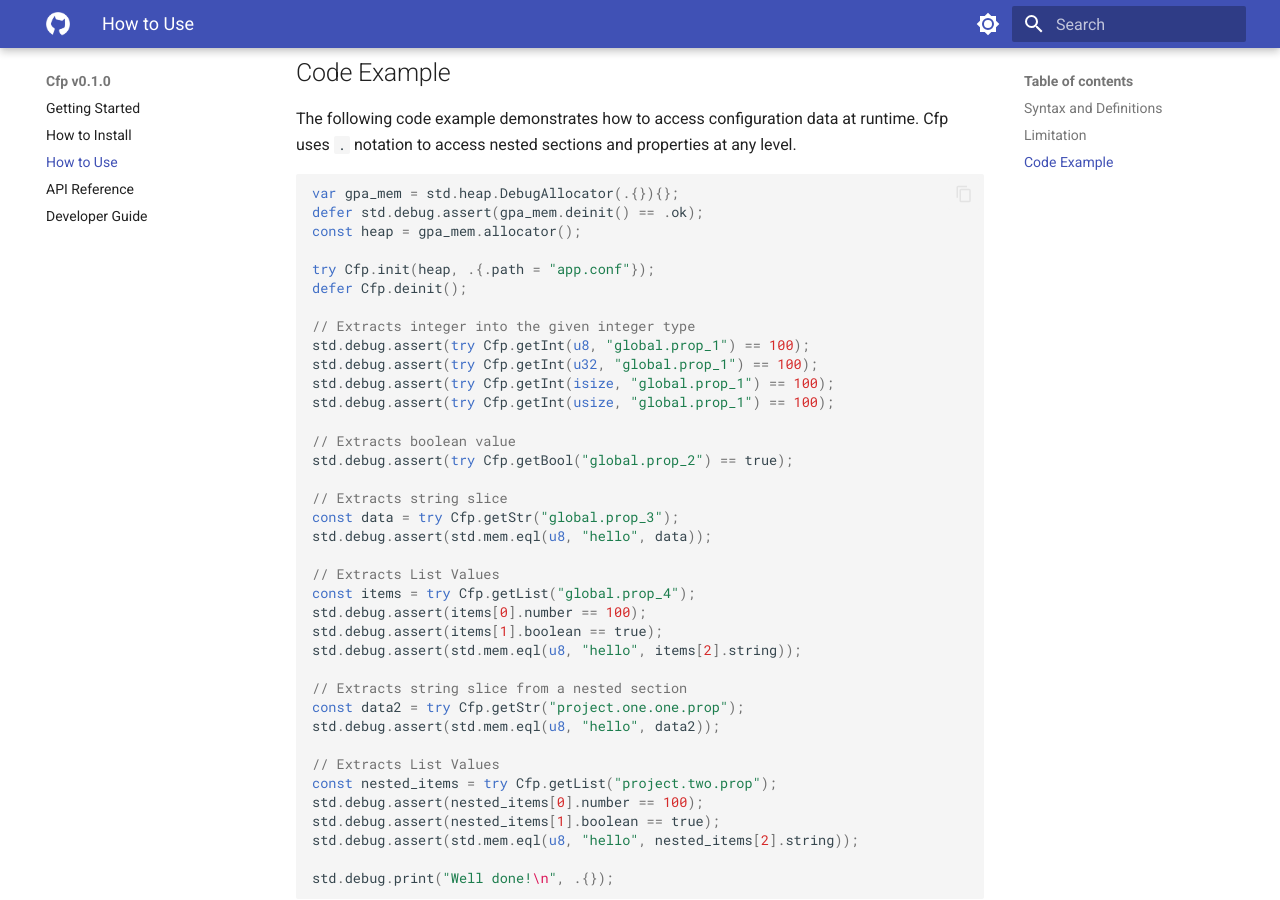
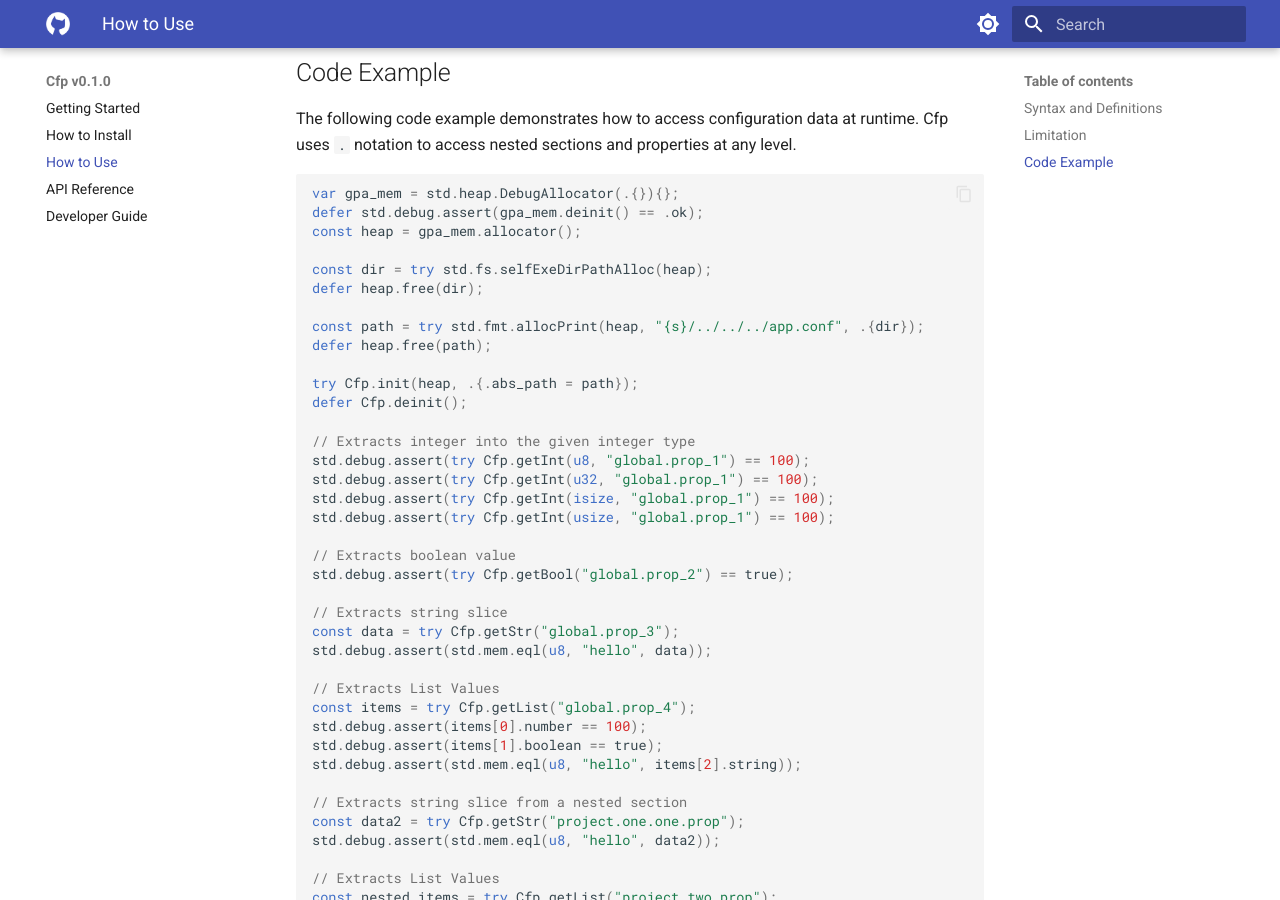
Before and after one commit to bitlaab-bolt/cfp, an MkDocs documentation site: the page built from docs/usage.md, in a window 1280 px wide and 900 px high, scrolled down 1873 px. Built offline with MkDocs 1.6.1 and Material for MkDocs 9.7.7, drawn with Linux system fonts in a browser that asks for light colours.

Commit message:
Adding support for only absolute file path

```diff
--- a/docs/usage.md
+++ b/docs/usage.md
@@ -84,7 +84,13 @@ var gpa_mem = std.heap.DebugAllocator(.{}){};
 defer std.debug.assert(gpa_mem.deinit() == .ok);
 const heap = gpa_mem.allocator();
 
-try Cfp.init(heap, .{.path = "app.conf"});
+const dir = try std.fs.selfExeDirPathAlloc(heap);
+defer heap.free(dir);
+
+const path = try std.fmt.allocPrint(heap, "{s}/../../../app.conf", .{dir});
+defer heap.free(path);
+
+try Cfp.init(heap, .{.abs_path = path});
 defer Cfp.deinit();
 
 // Extracts integer into the given integer type
```
Also changed, not shown: 3 other files.
